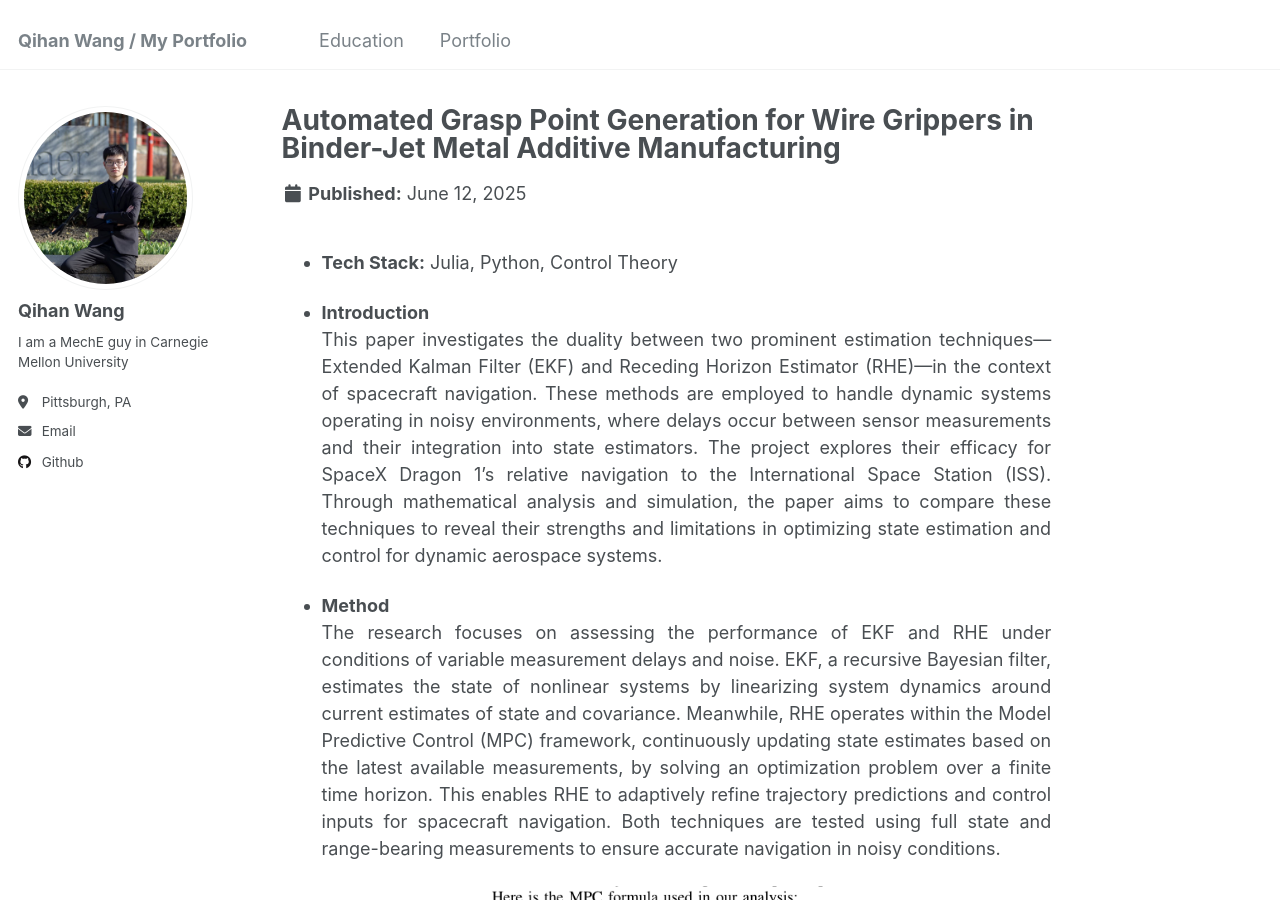
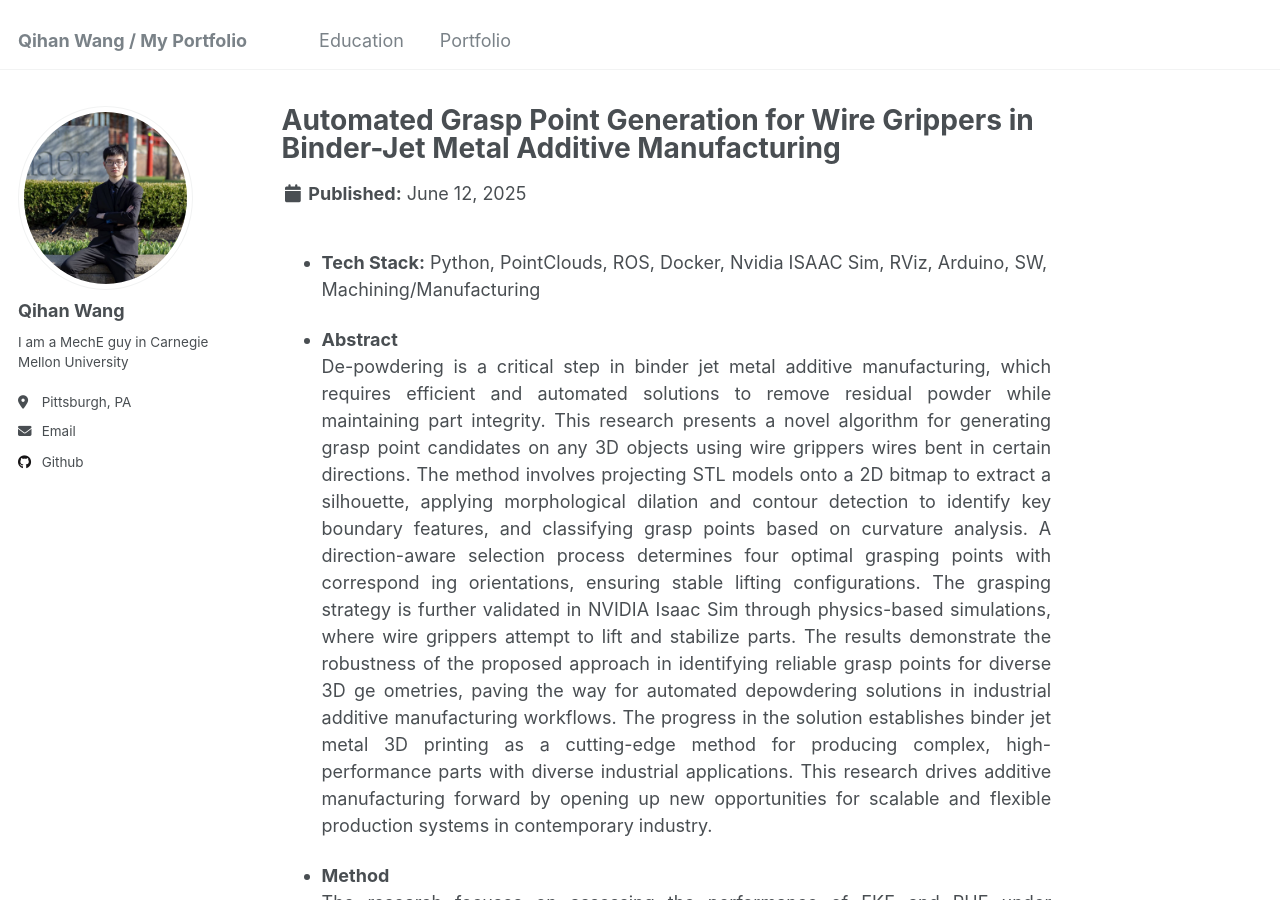
Before and after one commit to wangqihan2000/wqh.github.io, a Jekyll site: the page built from _portfolio/Depowdering.md, in a window 1280 px wide and 900 px high. Built offline with Jekyll 4.4.1, drawn with Linux system fonts in a browser that asks for light colours.

Commit message:
Update Depowdering.md

```diff
--- a/_portfolio/Depowdering.md
+++ b/_portfolio/Depowdering.md
@@ -4,9 +4,34 @@ excerpt: " This research presents a novel algorithm for generating grasp point c
 collection: portfolio
 ---
 
-* <b>Tech Stack:</b> Julia, Python, Control Theory
+* <b>Tech Stack:</b> Python, PointClouds, ROS, Docker, Nvidia ISAAC Sim, RViz, Arduino, SW, Machining/Manufacturing
 
-* <p style="text-align: justify;"><b>Introduction</b><br>This paper investigates the duality between two prominent estimation techniques—Extended Kalman Filter (EKF) and Receding Horizon Estimator (RHE)—in the context of spacecraft navigation. These methods are employed to handle dynamic systems operating in noisy environments, where delays occur between sensor measurements and their integration into state estimators. The project explores their efficacy for SpaceX Dragon 1’s relative navigation to the International Space Station (ISS). Through mathematical analysis and simulation, the paper aims to compare these techniques to reveal their strengths and limitations in optimizing state estimation and control for dynamic aerospace systems.</p>
+* <p style="text-align: justify;"><b>Abstract</b><br>De-powdering is a critical step in binder jet
+ metal additive manufacturing, which requires efficient
+ and automated solutions to remove residual powder
+ while maintaining part integrity. This research presents
+ a novel algorithm for generating grasp point candidates
+ on any 3D objects using wire grippers wires bent in
+ certain directions. The method involves projecting STL
+ models onto a 2D bitmap to extract a silhouette, applying
+ morphological dilation and contour detection to identify
+ key boundary features, and classifying grasp points based
+ on curvature analysis. A direction-aware selection process
+ determines four optimal grasping points with correspond
+ing orientations, ensuring stable lifting configurations.
+ The grasping strategy is further validated in NVIDIA
+ Isaac Sim through physics-based simulations, where wire
+ grippers attempt to lift and stabilize parts. The results
+ demonstrate the robustness of the proposed approach
+ in identifying reliable grasp points for diverse 3D ge
+ometries, paving the way for automated depowdering
+ solutions in industrial additive manufacturing workflows.
+ The progress in the solution establishes binder jet metal
+ 3D printing as a cutting-edge method for producing
+ complex, high-performance parts with diverse industrial
+ applications. This research drives additive manufacturing
+ forward by opening up new opportunities for scalable and
+ flexible production systems in contemporary industry.</p>
 
 * <p style="text-align: justify;"><b>Method</b><br>The research focuses on assessing the performance of EKF and RHE under conditions of variable measurement delays and noise. EKF, a recursive Bayesian filter, estimates the state of nonlinear systems by linearizing system dynamics around current estimates of state and covariance. Meanwhile, RHE operates within the Model Predictive Control (MPC) framework, continuously updating state estimates based on the latest available measurements, by solving an optimization problem over a finite time horizon. This enables RHE to adaptively refine trajectory predictions and control inputs for spacecraft navigation. Both techniques are tested using full state and range-bearing measurements to ensure accurate navigation in noisy conditions.</p>
 
```
